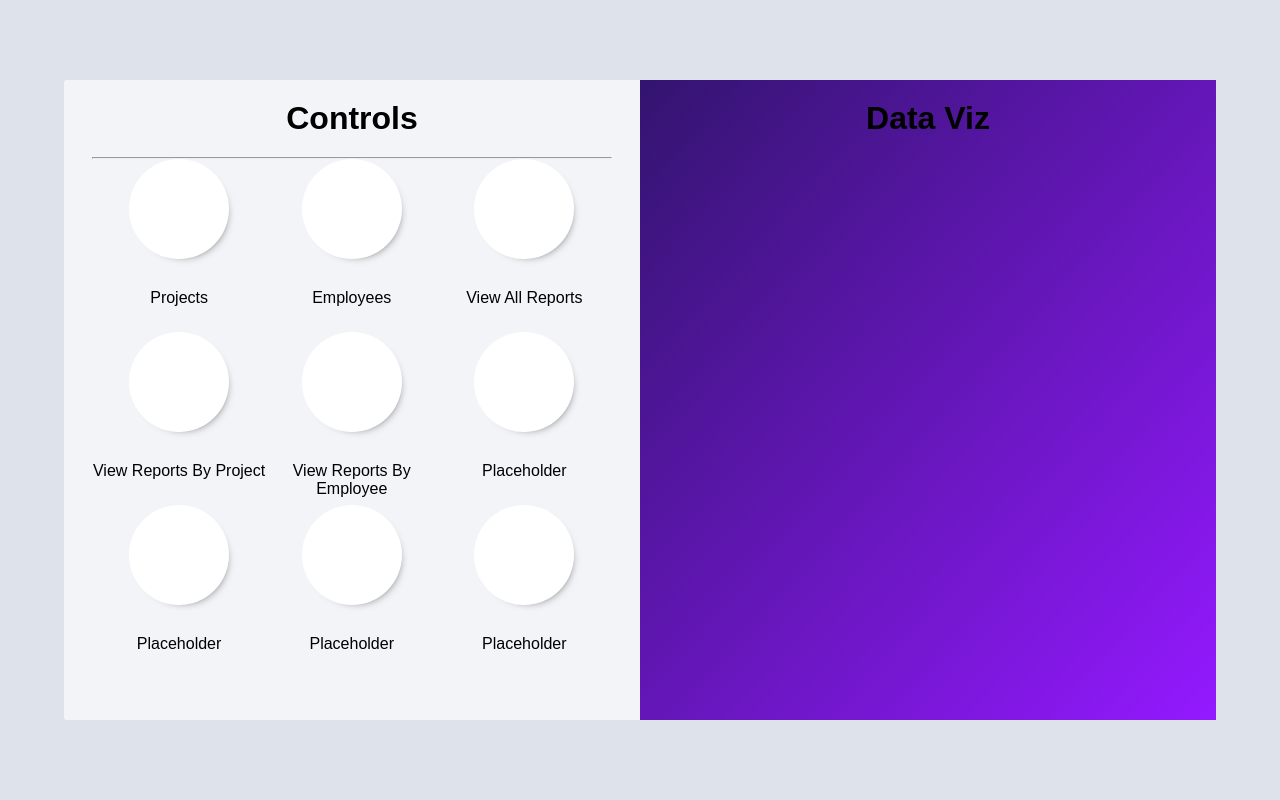
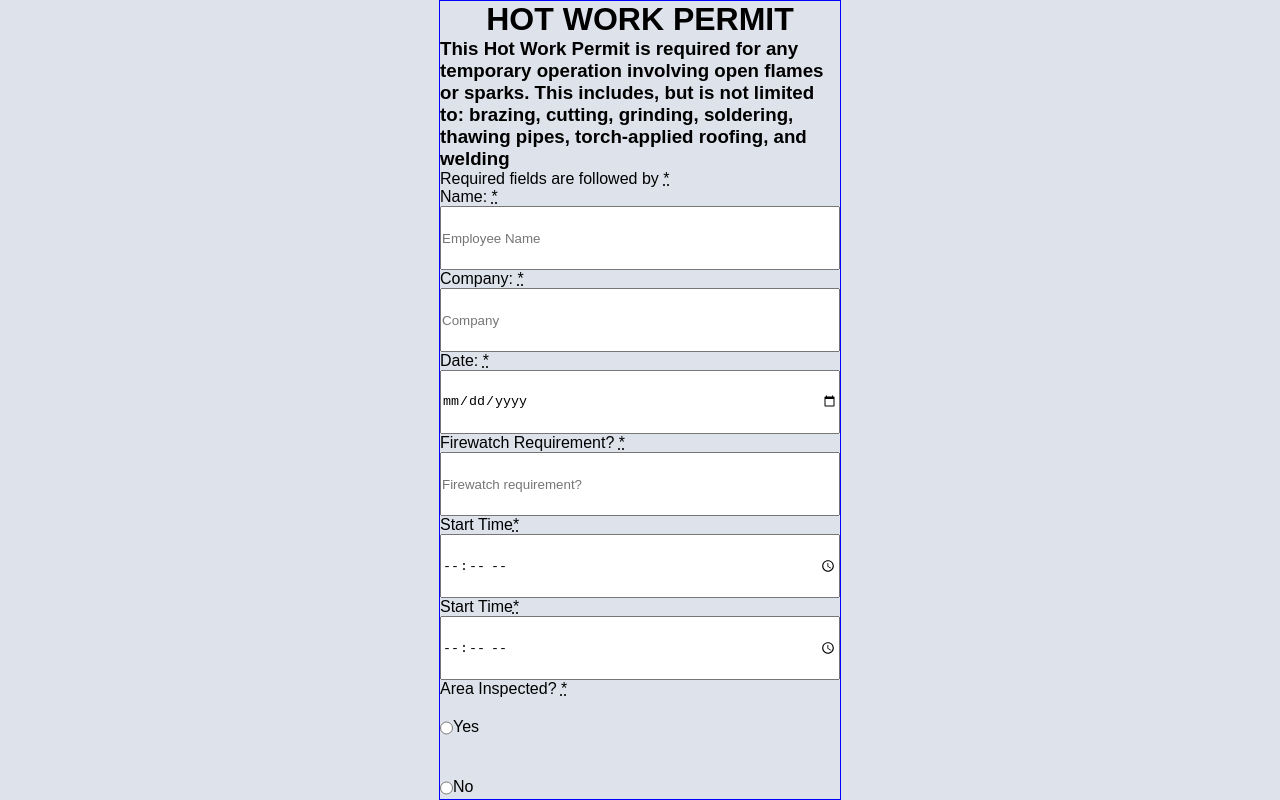
Before and after one commit to robbiegreiner/construction-forms-web-app, a React (Create React App) app: page /web-form in a window 1280 px wide. Built offline with nearby package versions, Linux system fonts and the light colour scheme.

Commit message:
Display employee and project info and build html form

```diff
--- a/src/components/App.js
+++ b/src/components/App.js
@@ -2,15 +2,17 @@ import React, { Component } from 'react';
 import { Route } from 'react-router-dom';
 import '../styles/App.css';
 import Home from './Home.js';
+import Form from './Form.js';
 
 class App extends Component {
   render() {
     return (
       <div className="App">
-        <Route path="/" component= { Home } />
+        <Route exact path="/" component= { Home } />
         {/* <Route exact path="/employees" component= { employeesContainer } />
         <Route exact path="/employees/:id" component= { employeesContainer } /> */}
         {/* <Route path="/employees" component={ employees } /> */}
+        <Route exact path="/web-form" component = { Form } />
       </div>
     );
   }
--- /dev/null
+++ b/src/components/Card.js
@@ -0,0 +1,28 @@
+import React, { Component } from 'react';
+
+class Card extends Component {
+  render() {
+    return (
+      <div className="card">
+        <h5>{this.props.header}</h5>
+        <p>{this.props.body}</p>
+        {
+          this.props.projectInfo &&
+            <div>
+              <p>Public: {this.props.projectInfo[0].toString()}</p>
+              <p>Union: {this.props.projectInfo[1].toString()}</p>
+            </div>
+        }
+        {
+          this.props.employeeInfo &&
+            <div>
+              <p>Phone: {this.props.employeeInfo[0]}</p>
+              <p>Email: {this.props.employeeInfo[1]}</p>
+            </div>
+        }
+      </div>
+    )
+  }
+}
+
+export default Card;
--- a/src/components/DataViz.js
+++ b/src/components/DataViz.js
@@ -1,24 +1,57 @@
 import React, { Component } from 'react';
 import { Route } from 'react-router-dom';
-import {fetchProjects} from '../utils/fetchUtil';
+import Card from './Card';
 import '../styles/DataViz.css';
 
 class DataViz extends Component {
 
-  dataSwitch = () => {
-    switch(this.props.selectedControl) {
-      case 'Projects':
-        fetchProjects();
-      case '':
-        return null;
+  constructor() {
+    super();
+    this.state = {
+      projects: '',
+      employees: ''
     }
+  }
+
+  componentDidMount() {
+    fetch('http://localhost:4000/api/v1/projects')
+      .then(projects => projects.json())
+      .then(projects => this.setState({ projects }))
+      .catch(error => { throw error; });
+    fetch('http://localhost:4000/api/v1/employees')
+      .then(employees => employees.json())
+      .then(employees => this.setState({ employees }))
+      .catch(error => { throw error; });
   }
 
   render() {
     return (
         <div className="data-viz">
           <h1>Data Viz</h1>
-          {this.dataSwitch()}
+          <div className="data-viz-cards">
+            {
+              this.props.selectedControl === 'Projects' &&
+                this.state.projects.map((project, index) => {
+                  return <Card
+                      key={'project' + index}
+                      header={project.name}
+                      body={project.location}
+                      projectInfo={[project.public, project.union]}
+                    />
+                })
+            }
+            {
+              this.props.selectedControl === 'Employees' &&
+                this.state.employees.map((employee, index) => {
+                  return <Card
+                      key={'employee' + index}
+                      header={employee.name}
+                      body={employee.position}
+                      employeeInfo={[employee.phone, employee.email]}
+                    />
+                })
+            }
+          </div>
         </div>
 
     );
--- /dev/null
+++ b/src/components/Form.js
@@ -0,0 +1,69 @@
+import React, { Component } from 'react';
+import '../styles/Form.css';
+
+class Form extends Component {
+
+  render() {
+    return (
+      <form>
+        <h1>HOT WORK PERMIT</h1>
+        <h3>
+          This Hot Work Permit is required for any temporary operation involving open flames
+          or sparks. This includes, but is not limited to: brazing, cutting, grinding, soldering,
+          thawing pipes, torch-applied roofing, and welding
+        </h3>
+        <p>Required fields are followed by <abbr title="required">*</abbr></p>
+        <section className="general-info">
+          <label htmlFor="employee-name">Name: <abbr title="required">*</abbr>
+            <input type="text" id="employee-name" placeholder="Employee Name" />
+          </label>
+          <label htmlFor="company">Company: <abbr title="required">*</abbr>
+            <input type="text" id="company" placeholder="Company" />
+          </label>
+          <label htmlFor="date">Date: <abbr title="required">*</abbr>
+            <input type="date" id="date" />
+          </label>
+        </section>
+        <section className="string-info">
+          <label htmlFor="firewatch-req">Firewatch Requirement? <abbr title="required">*</abbr>
+            <input type="text" id="firewatch-req" placeholder="Firewatch requirement?" />
+          </label>
+          <label htmlFor="start-time">Start Time<abbr title="required">*</abbr>
+            <input type="time" id="start-time" />
+          </label>
+          <label htmlFor="end-time">Start Time<abbr title="required">*</abbr>
+            <input type="time" id="end-time" />
+          </label>
+        </section>
+        <section className="bool-info">
+          <label htmlFor="area-inspected">Area Inspected? <abbr title="required">*</abbr><br />
+            <input type="radio" name="inspected" value="yes" />Yes<br />
+            <input type="radio" name="inspected" value="no" />No<br />
+          </label>
+          <label htmlFor="fire-extinguesher">Fire Extinguisher? <abbr title="required">*</abbr><br />
+            <input type="radio" name="extinguisher" value="yes" />Yes<br />
+            <input type="radio" name="extinguisher" value="no" />No<br />
+          </label>
+          <label htmlFor="flammables-removed">Flammables Removed? <abbr title="required">*</abbr><br />
+            <input type="radio" name="flammables" value="yes" />Yes<br />
+            <input type="radio" name="flammables" value="no" />No<br />
+          </label>
+          <label htmlFor="smoke-detectors">Smoke Detectors Disabled? <abbr title="required">*</abbr><br />
+            <input type="radio" name="smoke-detectors" value="yes" />Yes<br />
+            <input type="radio" name="smoke-detectors" value="no" />No<br />
+          </label>
+          <label htmlFor="sprinkler-headers">Sprinkler Heads Protected? <abbr title="required">*</abbr><br />
+            <input type="radio" name="sprinkler-heads" value="yes" />Yes<br />
+            <input type="radio" name="sprinkler-heads" value="no" />No<br />
+          </label>
+        </section>
+        <section>
+          <input type="text" placeholder="Signature" />
+        </section>
+        <input type="submit" value="Submit" />
+      </form>
+    )
+  }
+}
+
+export default Form;
--- a/src/styles/DataViz.css
+++ b/src/styles/DataViz.css
@@ -3,9 +3,24 @@
   background-image: linear-gradient(to top left, #9419FF 0%, #33146F 100%);
   /* background-color: #9419FF; */
   display: flex;
-  justify-content: center;
+  flex-direction: column;
+  align-items: center;
 }
 
 .data-viz h1 {
   margin-top: 20px;
 }
+
+.data-viz-cards {
+  display: flex;
+  justify-content: space-around;
+  flex-wrap: wrap;
+  overflow: scroll;
+}
+
+.card {
+  width: 32%;
+  box-sizing: border-box;
+  padding: 5px;
+  border: 1px solid pink;
+}
--- /dev/null
+++ b/src/styles/Form.css
@@ -0,0 +1,19 @@
+form {
+  width: 400px;
+  border: 1px solid blue;
+  overflow: scroll;
+}
+
+form h1 {
+  text-align: center;
+}
+
+form section input {
+  width: 99%;
+  height: 60px;
+}
+
+form .bool-info input {
+  width: initial;
+  vertical-align: middle;
+}
--- a/src/utils/fetchUtil.js
+++ /dev/null
@@ -1,3 +0,0 @@
-export const fetchProjects = () => {
-  console.log('fetch projects')
-}
```
